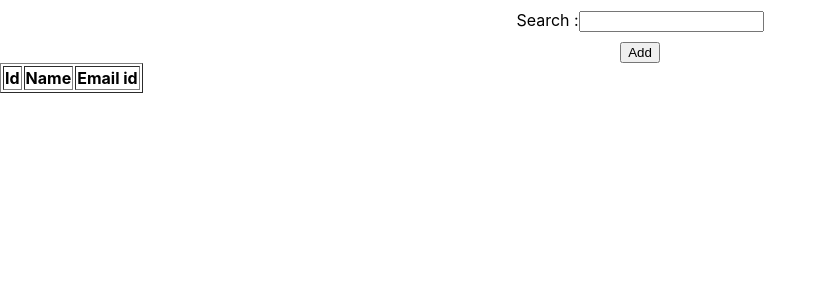
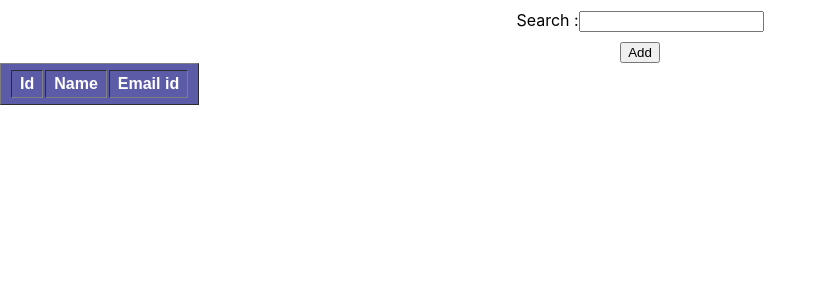
Before and after one commit to SanjuHaragapure/test, a React (Create React App) app: page / in a window 1280 px wide. Shown: the top 300 px of the page, without its empty margins (0-827 px from the left). Built offline with nearby package versions, Linux system fonts and the light colour scheme.

Commit message:
newChanges

```diff
--- a/src/App.css
+++ b/src/App.css
@@ -41,3 +41,26 @@
 .personView{
     display:flex;
 }
+
+.personView > * {
+    flex: 1 1 auto;
+  }
+
+  table {
+    font-family:sans-serif;
+  }
+      th, td :nth-child(2) {
+        text-align:right;
+      }
+    table,  td {
+        padding:.25em .5em;
+        text-align:left;
+      background-color:rgb(177, 171, 171);
+      color: black;
+    }
+    table,  th {
+        padding:.25em .5em;
+        text-align:left;
+      background-color:rgb(91, 91, 168);
+      color:#fff;
+    }
--- a/src/App.js
+++ b/src/App.js
@@ -53,7 +53,7 @@ function App() {
 
   function getPersonList(){
     return personList.filter(person =>
-        currentSearch === "" ? true: person.name==currentSearch ).map((person) => {
+        currentSearch === "" ? true: person.name.includes(currentSearch) ).map((person) => {
         return (
             <tr key={person.id} data-item={person} onClick={() => personEditView(person)}>
             <td>
```
